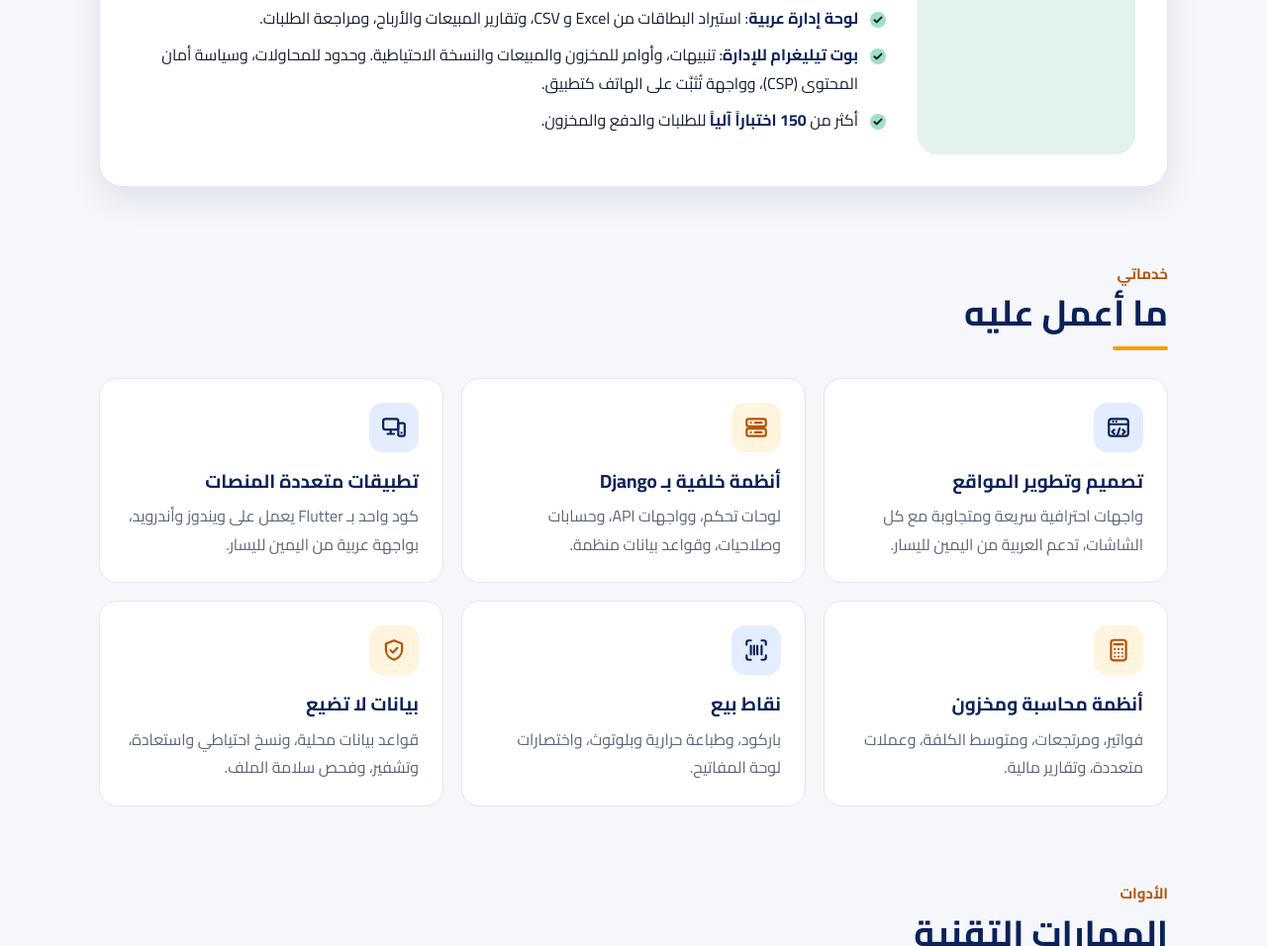
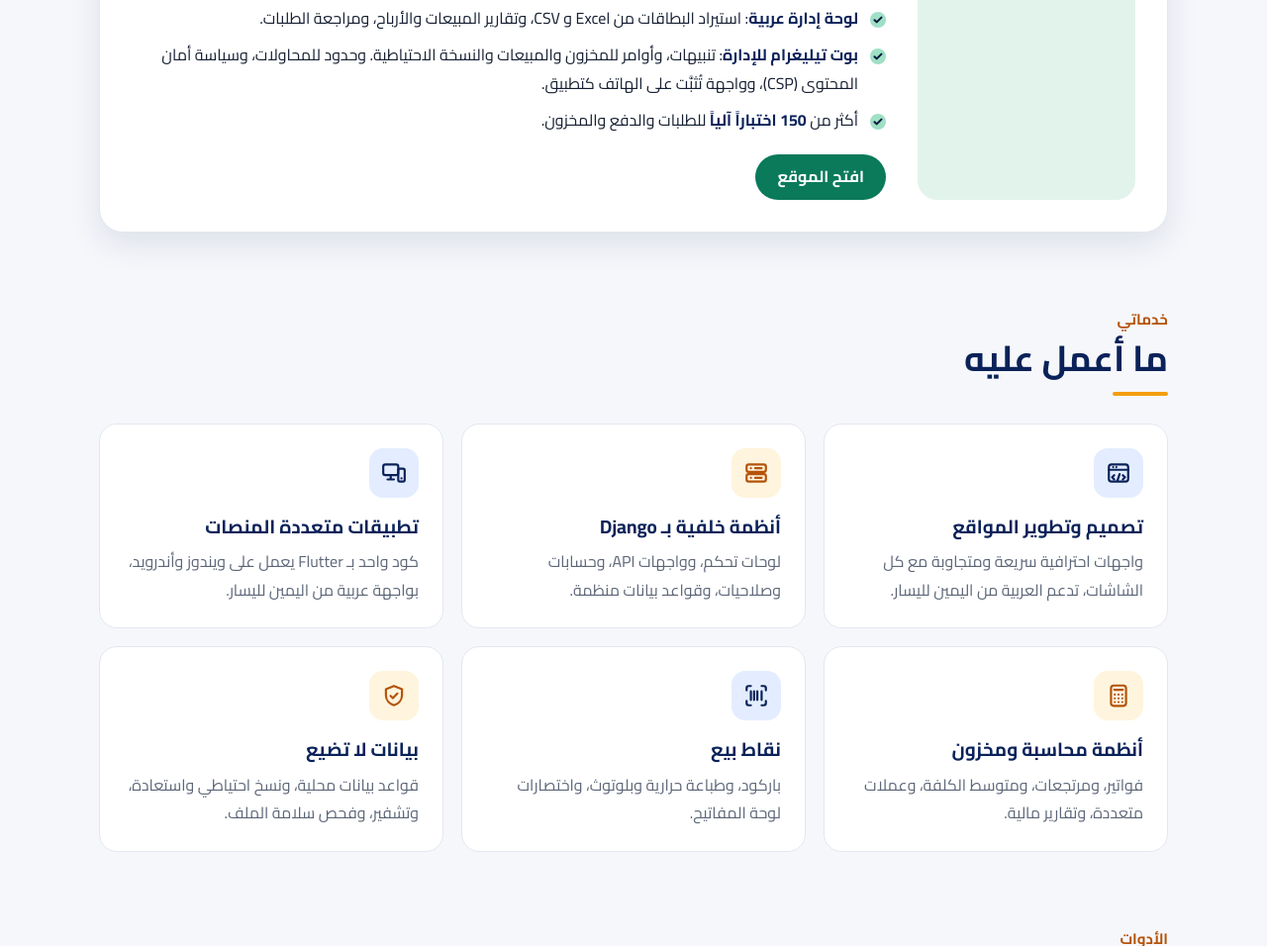
Before and after one commit to maher-nofaly/almaher, a plain HTML site: page cv.html in a window 1280 px wide. Shown: the part 2263-3219 px from the top of the page at 99% size. Drawn offline with Linux system fonts and the light colour scheme.

Commit message:
Add a link to the cards shop in the CV
Co-Authored-By: Claude Fable 5.2 <noreply@anthropic.com>

```diff
--- a/cv.html
+++ b/cv.html
@@ -398,6 +398,8 @@
 
     .project.flock .btn-navy { background: var(--green); }
     .project.flock .btn-navy:hover { background: #22443f; }
+    .project.net .btn-navy { background: var(--teal); }
+    .project.net .btn-navy:hover { background: #075c44; }
 
     /* Services */
 
@@ -761,6 +763,9 @@
               <li><b>بوت تيليغرام للإدارة</b>: تنبيهات، وأوامر للمخزون والمبيعات والنسخة الاحتياطية. وحدود للمحاولات، وسياسة أمان المحتوى (CSP)، وواجهة تُثبَّت على الهاتف كتطبيق.</li>
               <li>أكثر من <b>150 اختباراً آلياً</b> للطلبات والدفع والمخزون.</li>
             </ul>
+            <div class="links">
+              <a class="btn btn-navy" href="https://51.241.184.87/" target="_blank" rel="noopener">افتح الموقع</a>
+            </div>
           </div>
         </article>
 
```
